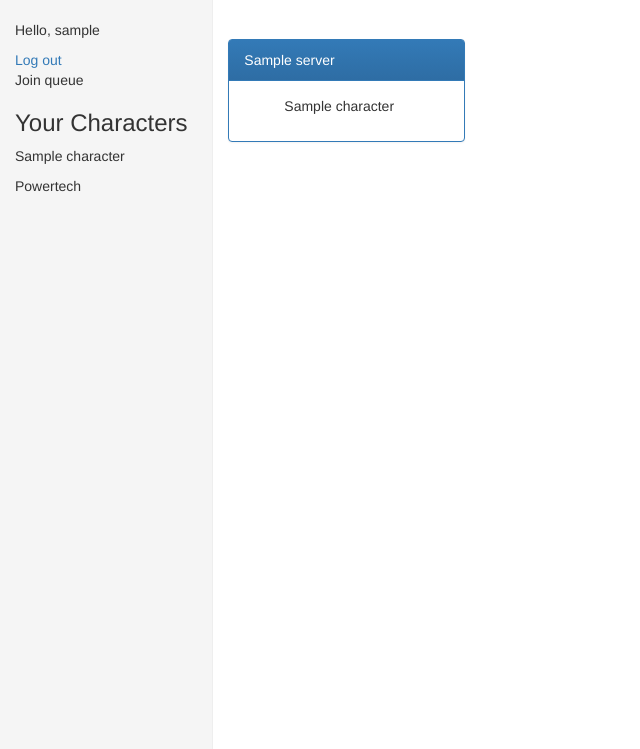
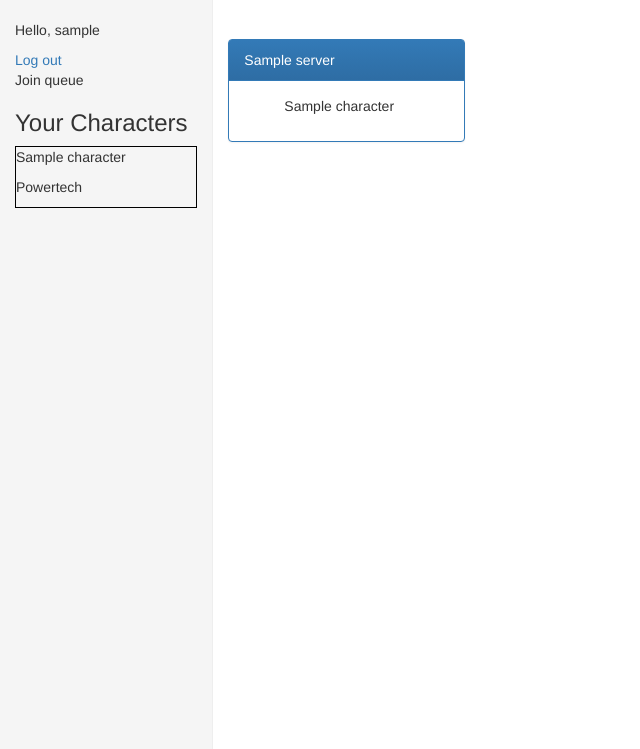
Before and after one commit to im-auld/django-torqueue, a Django app: page / in a window 1280 px wide. Shown: the part 51-800 px from the top of the page, without its empty margins (0-640 px from the left). Run offline with Django 3.2, Linux system fonts and the light colour scheme; a user stored in the database is signed in; tables that the repository leaves empty hold one stand-in row (values such as "Sample post"); parts of the project's set-up code (start-up, migrations or seed data) failed here and were passed over; some libraries are stand-ins or nearby versions.

Commit message:
Added style for character

```diff
--- a/api/static/api/style.css
+++ b/api/static/api/style.css
@@ -20,6 +20,10 @@ img {
 	border: 0;
 }
 
+.character-card {
+	border: 1px solid black;
+}
+
 #chat {
 	height: 500px;
 	overflow-y: scroll;
```
